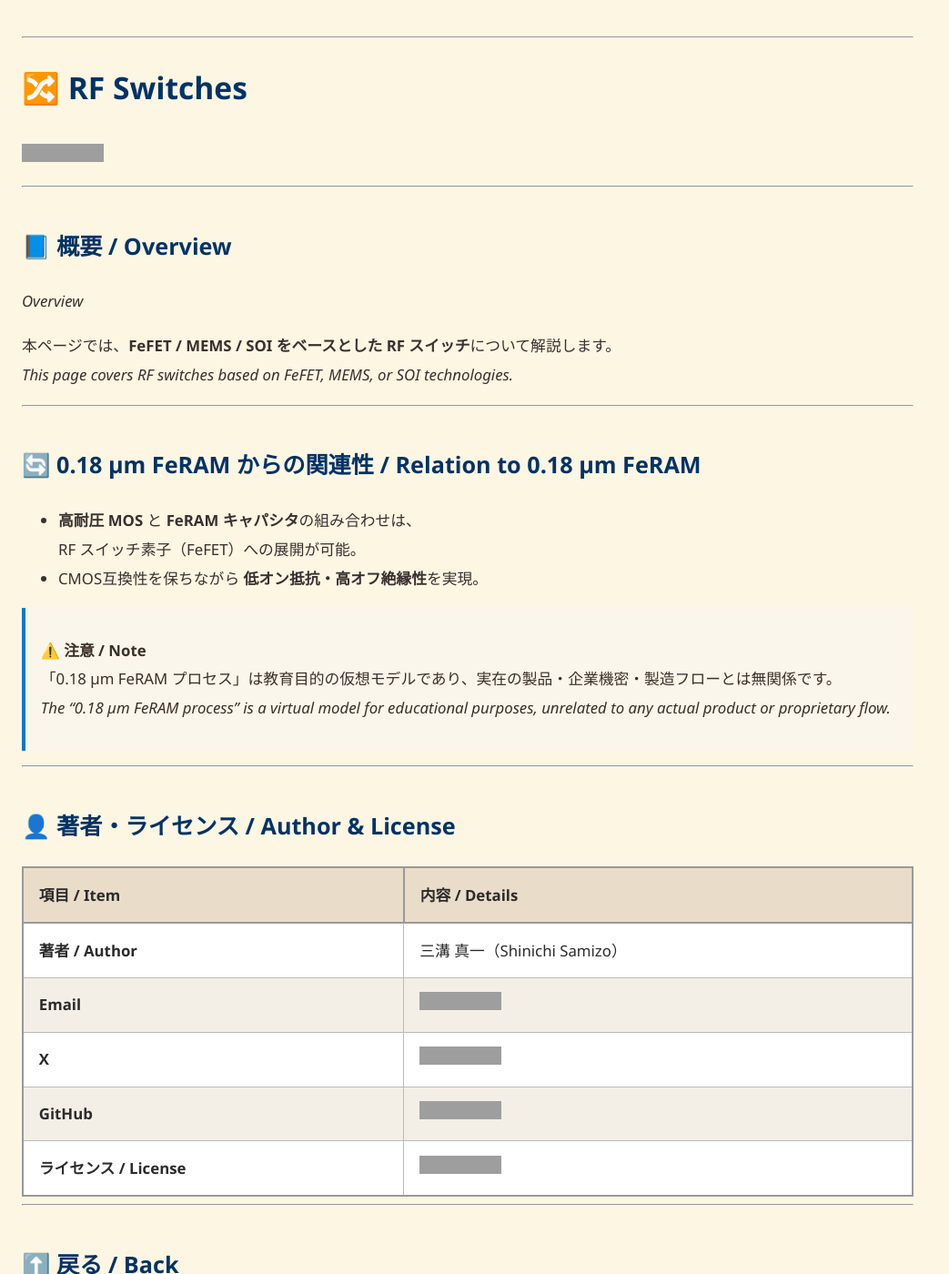
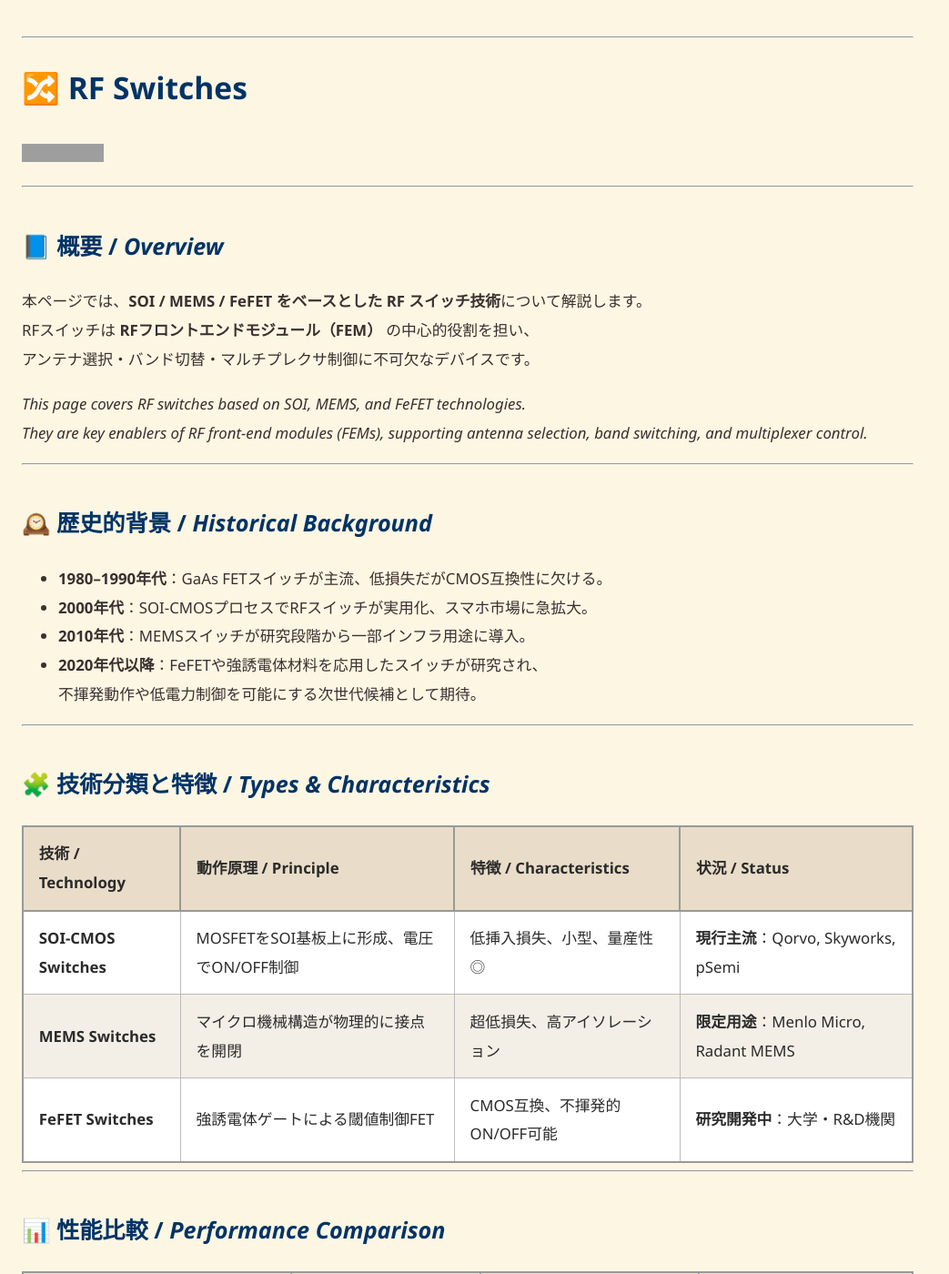
Before and after one commit to Samizo-AITL/Edusemi-Plus, a Jekyll site: the page built from applied-devices/rf-devices/rf-switches.md, in a window 1280 px wide and 1400 px high. Shown: the whole window at 91% size, without its empty margins (0-1043 px from the left). Built offline with Jekyll 4.4.1, drawn with Linux system fonts in a browser that asks for light colours; some of the changed text lies outside the part shown; grey boxes are pictures that could not be loaded.

Commit message:
Update rf-switches.md

```diff
--- a/applied-devices/rf-devices/rf-switches.md
+++ b/applied-devices/rf-devices/rf-switches.md
@@ -11,23 +11,78 @@
 
 ---
 
-## 📘 概要 / Overview
-*Overview*
+## 📘 概要 / *Overview*
 
-本ページでは、**FeFET / MEMS / SOI をベースとした RF スイッチ**について解説します。
-*This page covers RF switches based on FeFET, MEMS, or SOI technologies.*
+本ページでは、**SOI / MEMS / FeFET をベースとした RF スイッチ技術**について解説します。
+RFスイッチは **RFフロントエンドモジュール（FEM）** の中心的役割を担い、
+アンテナ選択・バンド切替・マルチプレクサ制御に不可欠なデバイスです。
+
+*This page covers RF switches based on SOI, MEMS, and FeFET technologies.
+They are key enablers of RF front-end modules (FEMs), supporting antenna selection, band switching, and multiplexer control.*
 
 ---
 
-## 🔄 0.18 µm FeRAM からの関連性 / Relation to 0.18 µm FeRAM
+## 🕰️ 歴史的背景 / *Historical Background*
 
-- **高耐圧 MOS** と **FeRAM キャパシタ**の組み合わせは、
-  RF スイッチ素子（FeFET）への展開が可能。
-- CMOS互換性を保ちながら **低オン抵抗・高オフ絶縁性**を実現。
+- **1980–1990年代**：GaAs FETスイッチが主流、低損失だがCMOS互換性に欠ける。
+- **2000年代**：SOI-CMOSプロセスでRFスイッチが実用化、スマホ市場に急拡大。
+- **2010年代**：MEMSスイッチが研究段階から一部インフラ用途に導入。
+- **2020年代以降**：FeFETや強誘電体材料を応用したスイッチが研究され、
+  不揮発動作や低電力制御を可能にする次世代候補として期待。
 
-> ⚠️ **注意 / Note**
-> 「0.18 µm FeRAM プロセス」は教育目的の仮想モデルであり、実在の製品・企業機密・製造フローとは無関係です。
-> *The “0.18 µm FeRAM process” is a virtual model for educational purposes, unrelated to any actual product or proprietary flow.*
+---
+
+## 🧩 技術分類と特徴 / *Types & Characteristics*
+
+| 技術 / Technology | 動作原理 / Principle | 特徴 / Characteristics | 状況 / Status |
+|---|---|---|---|
+| **SOI-CMOS Switches** | MOSFETをSOI基板上に形成、電圧でON/OFF制御 | 低挿入損失、小型、量産性◎ | **現行主流**：Qorvo, Skyworks, pSemi |
+| **MEMS Switches** | マイクロ機械構造が物理的に接点を開閉 | 超低損失、高アイソレーション | **限定用途**：Menlo Micro, Radant MEMS |
+| **FeFET Switches** | 強誘電体ゲートによる閾値制御FET | CMOS互換、不揮発的ON/OFF可能 | **研究開発中**：大学・R&D機関 |
+
+---
+
+## 📊 性能比較 / *Performance Comparison*
+
+| 指標 / Metric | SOI-CMOS | MEMS | FeFET (R&D) |
+|---|---|---|
+| 挿入損失 (IL @2–6 GHz) | 0.3–0.5 dB | 0.1–0.3 dB | 予測値 0.2–0.4 dB |
+| アイソレーション | 25–35 dB | 40–60 dB | 30–40 dB |
+| 電力ハンドリング | 中 (数W) | 高 (数十W) | 中 |
+| 動作速度 | nsオーダー | µsオーダー | ns–µs（予測） |
+| 信頼性 / Lifetime | 高 (10¹⁰ cycles) | 中 (10⁸–10⁹ cycles) | 未確立 |
+| 市場導入 | スマホFEM標準 | インフラ・研究 | 試作レベル |
+
+---
+
+## 📡 応用分野 / *Applications*
+
+| 分野 / Field | 用途 / Application | 要求特性 / Requirements |
+|---|---|---|
+| **スマートフォン** | バンド選択、アンテナ切替 | 低IL, 小型, 高信頼性 |
+| **Wi-Fi / IoT** | チューニング, 経路切替 | 低電力, コスト効率 |
+| **自動車 (V2X/Telematics)** | 車載通信モジュール | 高温耐性 (−40〜125°C), 長寿命 |
+| **基地局 / 5G-6G** | 高周波スイッチング | mmWave帯対応, 高直線性, 高電力処理 |
+
+---
+
+## ⚠️ 課題と展望 / *Challenges & Outlook*
+
+- **SOIスイッチ**：成熟技術だが、多バンド化でチップサイズとコストが増大。
+- **MEMSスイッチ**：性能は優れるが、寿命・速度・信頼性の課題が残る。
+- **FeFETスイッチ**：不揮発的制御とCMOS互換性が強み、6G向けの有力候補。
+- **将来展望**：
+  - 6G時代には **再構成可能RFフロントエンド** が不可欠。
+  - スイッチ技術は「低損失・高アイソレーション・高信頼性・不揮発性」の4要件を満たすことが鍵。
+
+---
+
+## 👨‍🏫 教育的視点 / *Educational Note*
+
+- RFスイッチは「**デジタル制御でアナログ信号経路を切り替える**」典型例であり、
+  半導体教育において **デバイス–回路–システム連携**を理解する最適題材。
+- SOIとMEMS、FeFETを比較することで、
+  **材料科学・デバイス物理・システム要件**の接点を学習できる。
 
 ---
 
@@ -43,7 +98,7 @@
 
 ---
 
-## ⬆️ 戻る / Back
+## ⬆️ 戻る / *Back*
 
 | Link | Badge |
 |---|---|
```
